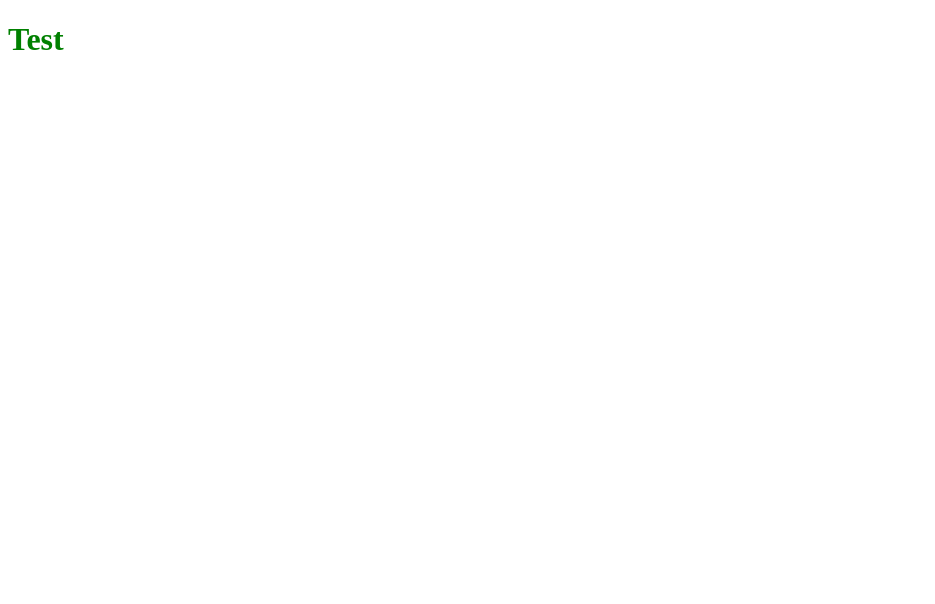
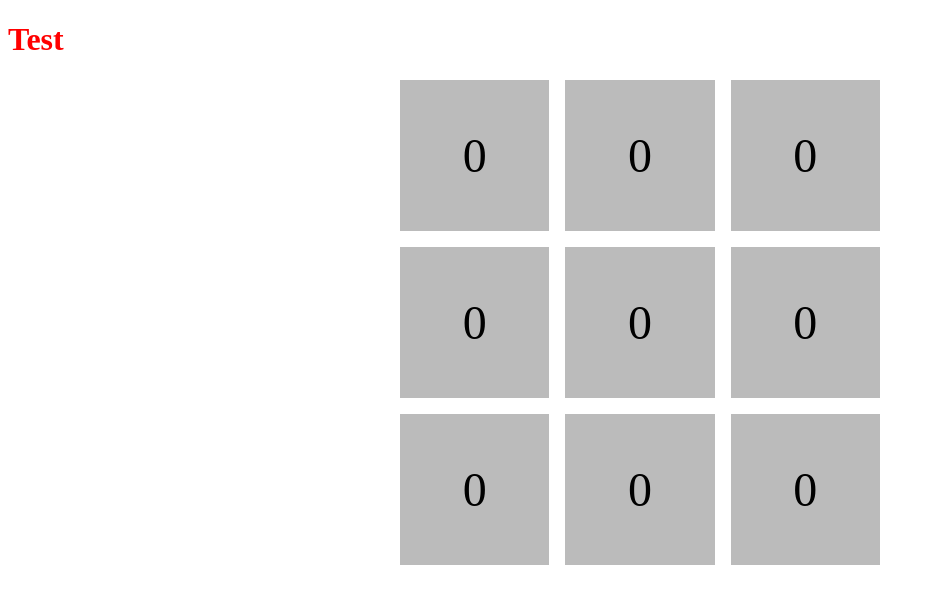
Before and after one commit to MrFootwork/02-project-tic_tac_toe, a plain HTML site: page index.html in a window 1280 px wide. Shown: the whole page, without its empty margins (0-935 px from the left). Drawn offline with Linux system fonts and the light colour scheme.

Commit message:
HTML board skeleton ready 🦴☠

```diff
--- a/index.html
+++ b/index.html
@@ -10,5 +10,34 @@
 	</head>
 	<body>
 		<h1>Test</h1>
+		<div class="gameBoard">
+			<div class="gameField">
+				<p class="mark" data-row="0" data-column="0">0</p>
+			</div>
+			<div class="gameField">
+				<p class="mark" data-row="0" data-column="1">0</p>
+			</div>
+			<div class="gameField">
+				<p class="mark" data-row="0" data-column="2">0</p>
+			</div>
+			<div class="gameField">
+				<p class="mark" data-row="1" data-column="0">0</p>
+			</div>
+			<div class="gameField">
+				<p class="mark" data-row="1" data-column="1">0</p>
+			</div>
+			<div class="gameField">
+				<p class="mark" data-row="1" data-column="2">0</p>
+			</div>
+			<div class="gameField">
+				<p class="mark" data-row="2" data-column="0">0</p>
+			</div>
+			<div class="gameField">
+				<p class="mark" data-row="2" data-column="1">0</p>
+			</div>
+			<div class="gameField">
+				<p class="mark" data-row="2" data-column="2">0</p>
+			</div>
+		</div>
 	</body>
 </html>
--- /dev/null
+++ b/scss/board/board.scss
@@ -0,0 +1,21 @@
+h1 {
+	color: red;
+}
+
+.gameBoard {
+	margin: auto;
+	width: 30rem;
+	height: 30rem;
+	display: grid;
+	grid-template: repeat(3, 1fr) / repeat(3, 1fr);
+	gap: 1rem;
+	.gameField {
+		background-color: #bbb;
+		display: flex;
+		align-items: center;
+		justify-content: center;
+		.mark {
+			font-size: 3rem;
+		}
+	}
+}
--- a/scss/main.scss
+++ b/scss/main.scss
@@ -1,4 +1 @@
-//sass --watch ./scss/main.scss:./css/main.css
-h1 {
-	color: green;
-}
+@use './board/board.scss'; //sass --watch ./scss/main.scss:./css/main.css
```
Also changed, not shown: css/main.css, 1 other file.
